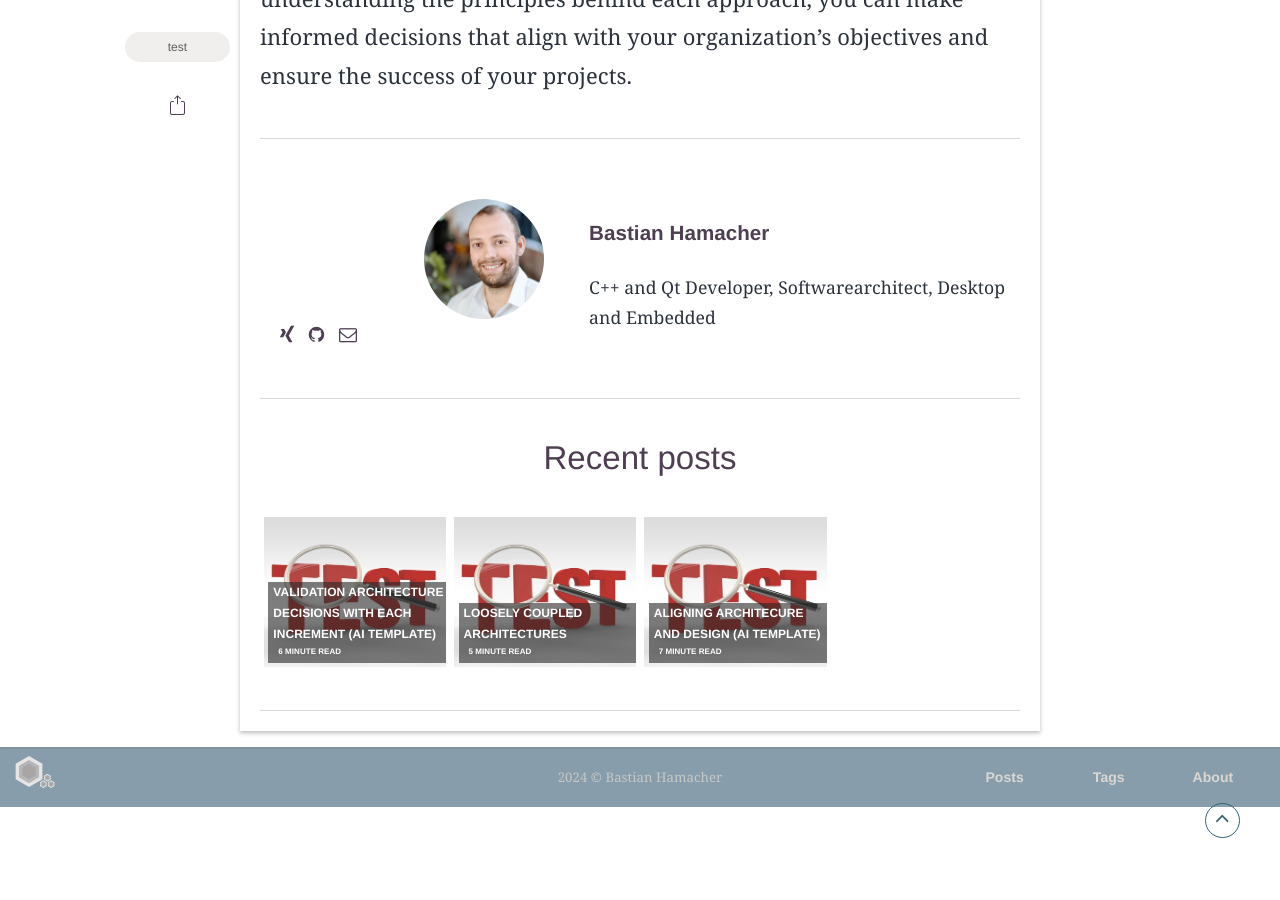
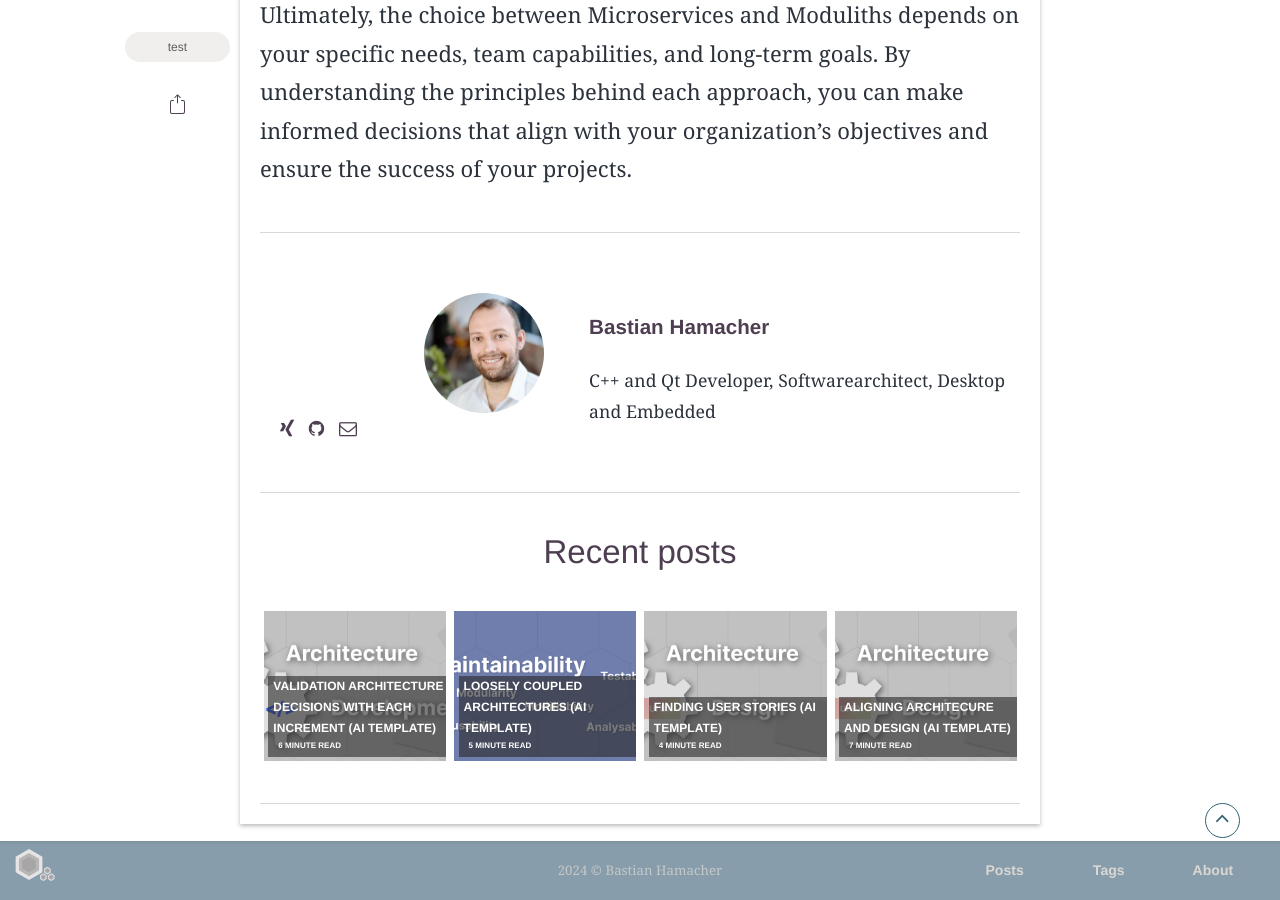
Before and after one commit to bhamacher92/bhamacher92.github.io, a Jekyll site: the page built from _posts/2024-06-08-loosely-coupled-architecture.markdown, in a window 1280 px wide and 900 px high, scrolled down 7965 px. Built offline with Jekyll 4.4.1, drawn with Linux system fonts in a browser that asks for light colours; some web fonts are replaced; before the commit the page ends 8772 px from its top, so only the background shows below that; some of the changed text lies outside the part shown.

Commit message:
Add some images and another articel template
Signed-off-by: Bastian Hamacher <bastian.hamacher@ergosign.de>

```diff
--- a/_posts/2024-06-08-aligning-architecture-and-design.markdown
+++ b/_posts/2024-06-08-aligning-architecture-and-design.markdown
@@ -2,10 +2,10 @@
 layout: post
 read_time: true
 show_date: true
-title:  Aligning architecure and design (ai template)
-date:   2024-08-16 08:32:20 0000
+title:  aligning architecure and design (ai template)
+date:   2024-08-14 08:32:20 0000
 description: Just a test
-img: posts/20240608/test.jpg
+img: posts/common/ARCHITECTURE_AND_DESIGN.png
 tags: [test]
 author: Bastian Hamacher
 github:  bhamacher92
--- a/_posts/2024-06-08-loosely-coupled-architecture.markdown
+++ b/_posts/2024-06-08-loosely-coupled-architecture.markdown
@@ -2,10 +2,10 @@
 layout: post
 read_time: true
 show_date: true
-title:  Loosely Coupled Architectures
-date:   2024-08-16 08:32:20 0000
+title:  Loosely Coupled Architectures (ai template)
+date:   2024-08-14 08:32:20 0000
 description: Just a test
-img: posts/20240608/test.jpg
+img: posts/common/QUALITY_MAINTAINABILITY.png
 tags: [test]
 author: Bastian Hamacher
 github:  bhamacher92
--- a/_posts/2024-06-08-validating-architecture-decisions-with-each-increment.markdown
+++ b/_posts/2024-06-08-validating-architecture-decisions-with-each-increment.markdown
@@ -3,9 +3,9 @@
 read_time: true
 show_date: true
 title:  Validation architecture decisions with each increment (ai template)
-date:   2024-08-16 08:32:20 0000
+date:   2024-08-14 08:32:20 0000
 description: Just a test
-img: posts/20240608/test.jpg
+img: posts/common/ARCHITECTURE_AND_DEVELOPMENT.png
 tags: [test]
 author: Bastian Hamacher
 github:  bhamacher92
```
Also changed, not shown: _posts/2024-06-08-finding-user-stories.markdown (added, +88 -0 lines), assets/img/posts/common/ARCHITECTURE_AND_DESIGN.png (renamed from assets/img/posts/20240608/ARCHITECTURE _AND_DESIGN.png), assets/img/posts/common/ARCHITECTURE_AND_DEVELOPMENT.png (added), assets/img/posts/common/DEVELOPMENT_AND_DESIGN.png (added), assets/img/posts/common/QUALITY_MAINTAINABILITY.png (added), 2 other files.
